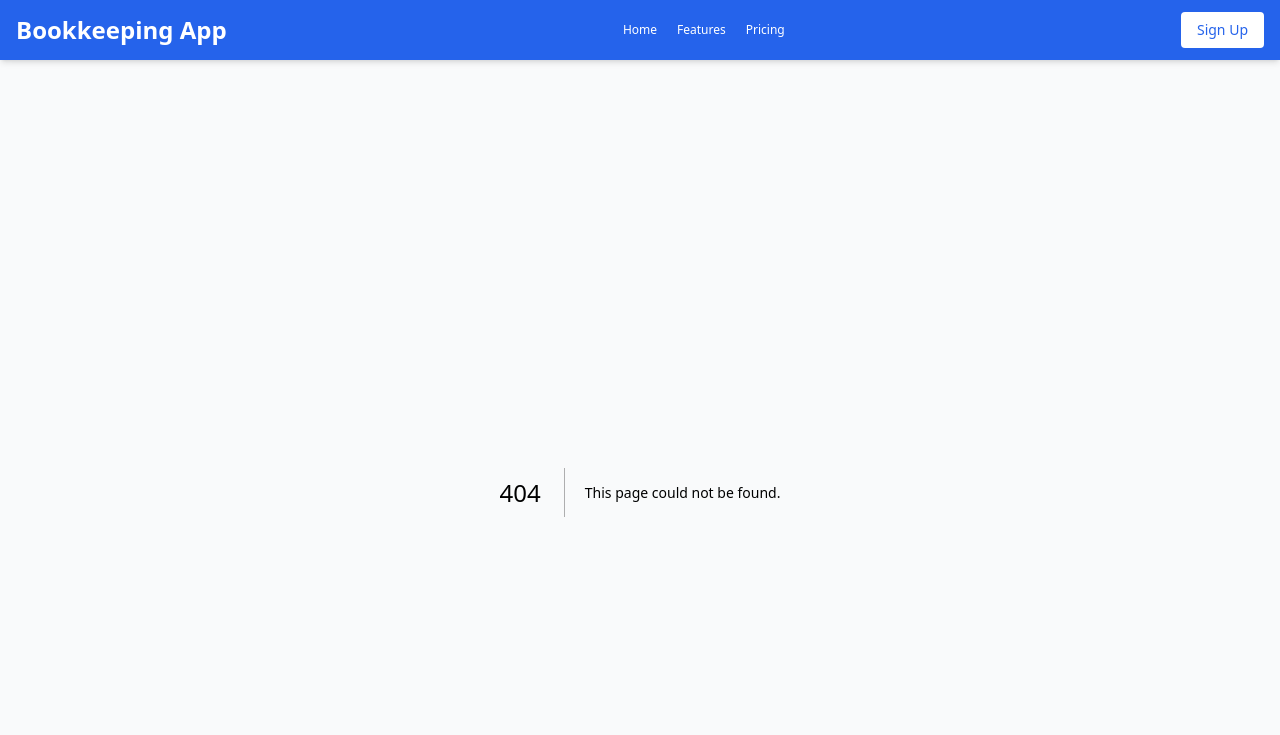
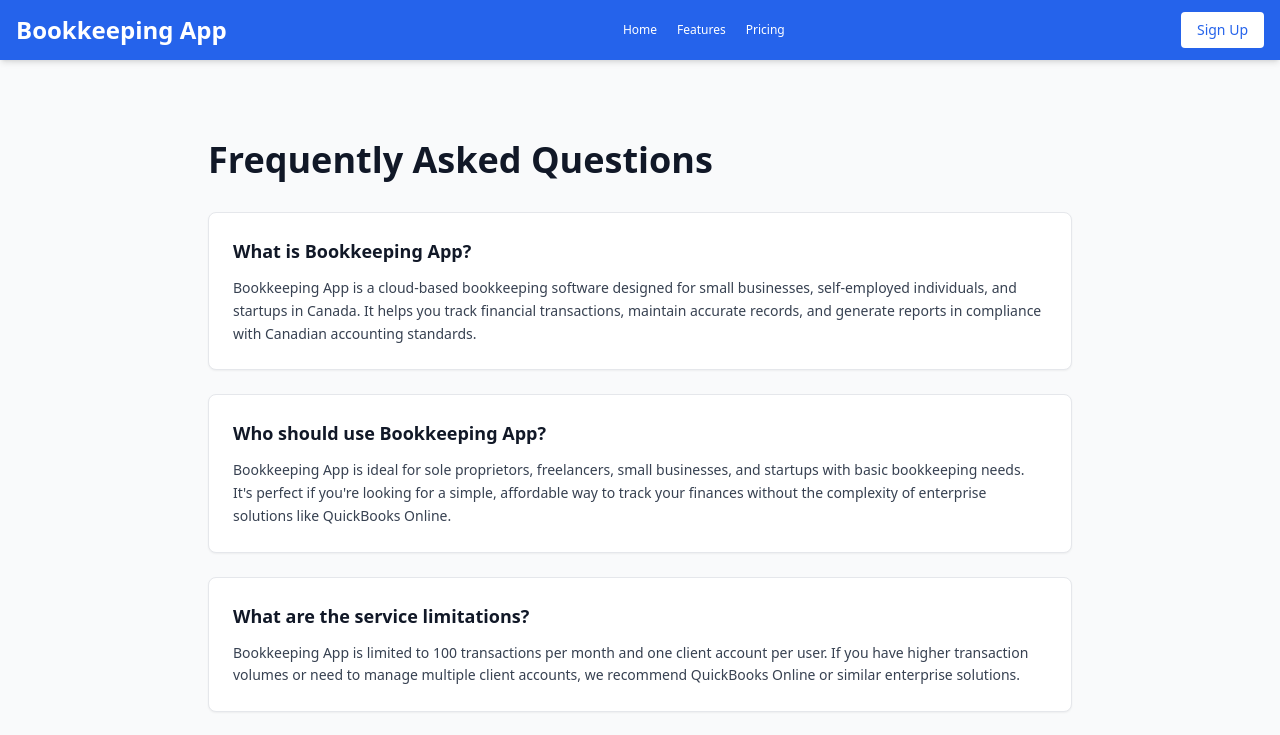
Before and after one commit to LemCPA/bookkeepingapp, a Next.js app: page /faq in a window 1280 px wide. Before the commit this address had no page. Shown: the top 735 px of the page. Built offline with nearby package versions, Linux system fonts and the light colour scheme.

Commit message:
Add FAQ page with 18 common questions and answers, link in footer

```diff
--- /dev/null
+++ b/app/faq/page.tsx
@@ -0,0 +1,107 @@
+'use client'
+
+export default function FAQPage() {
+  const faqs = [
+    {
+      question: "What is Bookkeeping App?",
+      answer: "Bookkeeping App is a cloud-based bookkeeping software designed for small businesses, self-employed individuals, and startups in Canada. It helps you track financial transactions, maintain accurate records, and generate reports in compliance with Canadian accounting standards."
+    },
+    {
+      question: "Who should use Bookkeeping App?",
+      answer: "Bookkeeping App is ideal for sole proprietors, freelancers, small businesses, and startups with basic bookkeeping needs. It's perfect if you're looking for a simple, affordable way to track your finances without the complexity of enterprise solutions like QuickBooks Online."
+    },
+    {
+      question: "What are the service limitations?",
+      answer: "Bookkeeping App is limited to 100 transactions per month and one client account per user. If you have higher transaction volumes or need to manage multiple client accounts, we recommend QuickBooks Online or similar enterprise solutions."
+    },
+    {
+      question: "Is there a free trial?",
+      answer: "Yes! We offer a 14-day free trial when you sign up. No credit card required during the trial. After the trial ends, you can choose to upgrade to a paid plan or continue with limited features on the free tier."
+    },
+    {
+      question: "What are the pricing plans?",
+      answer: "We offer three plans: Free (limited features, $0/month), Starter ($9/month for up to 5 clients), and Professional ($29/month for unlimited clients). Annual billing is available with a discount."
+    },
+    {
+      question: "Can I cancel my subscription anytime?",
+      answer: "Yes! You can cancel your subscription anytime from your account settings. There are no long-term contracts or cancellation fees. If you cancel mid-month, you'll keep access until the end of your billing period."
+    },
+    {
+      question: "Is my data secure and PIPEDA compliant?",
+      answer: "Yes. We implement industry-standard security practices and comply with PIPEDA (Personal Information Protection and Electronic Documents Act) and other Canadian privacy laws. Your financial data is encrypted and stored securely."
+    },
+    {
+      question: "How do I back up my data?",
+      answer: "You can export your data anytime from the Settings page. We recommend regular backups. You are responsible for maintaining your own backups of critical financial data."
+    },
+    {
+      question: "Can I import transactions from my bank?",
+      answer: "Currently, you can manually enter transactions or use our bulk import feature to upload multiple transactions at once. We're working on bank integration features for future releases."
+    },
+    {
+      question: "Is Bookkeeping App a replacement for an accountant?",
+      answer: "No. Bookkeeping App is a record-keeping tool only. It does not constitute professional accounting or tax advice. For tax planning, complex accounting matters, and year-end filings, you should consult with a qualified accountant or tax professional."
+    },
+    {
+      question: "What accounting standards do you follow?",
+      answer: "Bookkeeping App is designed to comply with Canadian accounting standards and GST/HST regulations. However, you should verify all records with a qualified accountant before tax filing."
+    },
+    {
+      question: "What happens if I exceed 100 transactions in a month?",
+      answer: "If you're consistently exceeding 100 transactions per month, you should upgrade to a higher plan or consider using QuickBooks Online. Exceeding limits may result in reduced performance or service suspension."
+    },
+    {
+      question: "Can I manage multiple businesses with one account?",
+      answer: "Currently, each account is limited to one client. If you need to manage multiple businesses, you can create separate accounts for each business."
+    },
+    {
+      question: "What file formats can I export?",
+      answer: "You can export your data as CSV and PDF formats. This allows you to use your data in Excel, other accounting software, or share reports with your accountant."
+    },
+    {
+      question: "Is the app available on mobile?",
+      answer: "Bookkeeping App is a web-based application that works on desktop and tablet browsers. Mobile support is planned for future releases."
+    },
+    {
+      question: "What should I do if I encounter an error?",
+      answer: "If you encounter any errors, please contact our support team at support@bookkeepingapp.ca with a description of the issue and any error messages you received. We'll help you resolve it as quickly as possible."
+    },
+    {
+      question: "How often is my data backed up?",
+      answer: "Your data is automatically backed up regularly to secure cloud storage. In the event of data loss, we will do our best to restore your data, but we recommend maintaining your own backups as well."
+    },
+    {
+      question: "Can I change my subscription plan anytime?",
+      answer: "Yes, you can upgrade or downgrade your plan anytime from your account settings. Plan changes take effect at the start of your next billing cycle."
+    },
+  ]
+
+  return (
+    <div className="max-w-4xl mx-auto px-4 py-12">
+      <h1 className="text-4xl font-bold text-gray-900 mb-8">Frequently Asked Questions</h1>
+
+      <div className="space-y-6">
+        {faqs.map((faq, index) => (
+          <div key={index} className="bg-white rounded-lg shadow-sm border border-gray-200 p-6">
+            <h2 className="text-lg font-semibold text-gray-900 mb-3">{faq.question}</h2>
+            <p className="text-gray-700 text-sm leading-relaxed">{faq.answer}</p>
+          </div>
+        ))}
+      </div>
+
+      <div className="mt-12 bg-blue-50 border border-blue-200 rounded-lg p-6">
+        <h2 className="text-lg font-semibold text-gray-900 mb-2">Didn't find your answer?</h2>
+        <p className="text-gray-700 mb-4">
+          If you have additional questions, please contact our support team at{' '}
+          <a href="mailto:support@bookkeepingapp.ca" className="text-blue-600 hover:underline">
+            support@bookkeepingapp.ca
+          </a>
+        </p>
+      </div>
+
+      <p className="text-sm text-gray-600 mt-8">
+        Last updated: {new Date().toLocaleDateString()}
+      </p>
+    </div>
+  )
+}
--- a/app/page.tsx
+++ b/app/page.tsx
@@ -471,6 +471,7 @@ export default function Home() {
         <footer className="bg-gray-50 border-t border-gray-200 py-8">
           <div className="max-w-7xl mx-auto px-4">
             <div className="flex justify-center gap-8 mb-6 text-sm text-gray-700">
+              <Link href="/faq" className="hover:text-blue-600 font-medium">FAQ</Link>
               <Link href="/terms" className="hover:text-blue-600 font-medium">Terms of Use</Link>
               <Link href="/privacy" className="hover:text-blue-600 font-medium">Privacy & PIPEDA</Link>
               <Link href="/disclaimer" className="hover:text-blue-600 font-medium">Disclaimer</Link>
```
